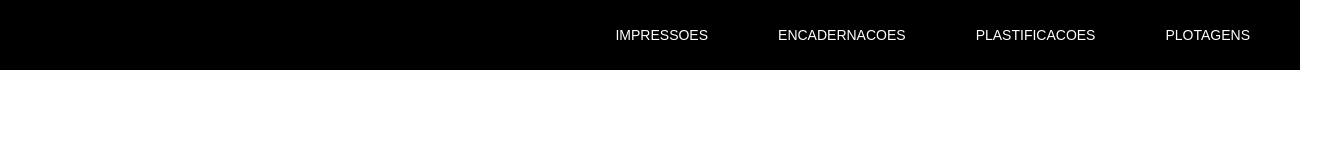
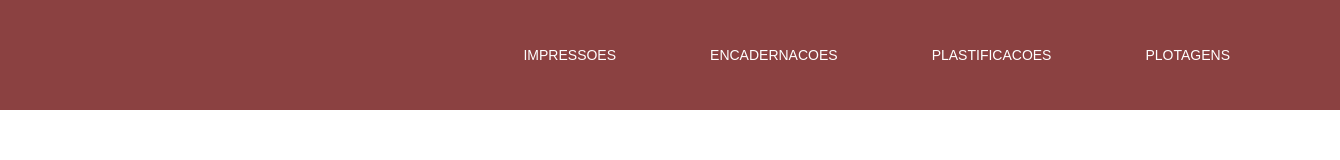
Before and after one commit to WandersonCop/Projeto-Cod-Buddy, a plain HTML site: page index.html in a window 1280 px wide. Shown: the whole page, 1340 px wide, since content can reach past the window. Drawn offline with Linux system fonts and the light colour scheme.

Commit message:
Aula dia 10

```diff
--- a/index.html
+++ b/index.html
@@ -10,14 +10,19 @@
 </head>
 <body>
     <nav class="menu">
+        <label ></label>
+
         <ul>
-            <li> <a href="#">Impressoes</a>
-            <li> <a href="#">Encadernacoes</a>
-            <li> <a href="#">Plastificacoes</a>
-            <li> <a href="#">Plotagens</a>
+            <li> <img src="logo.png" alt="logo copiadora"
 
 
 
+            ></li>
+
+            <li> <a href="#">Impressoes</a></li>
+            <li> <a href="#">Encadernacoes</a></li>
+            <li> <a href="#">Plastificacoes</a></li>
+            <li> <a href="#">Plotagens</a>
             </li>
         </ul>
     </nav>
--- a/style.css
+++ b/style.css
@@ -4,16 +4,16 @@ body{
 }
 .menu{
     width: 100%;
-    background: black  ;
-    padding: 10px ;
+    background: rgb(139, 65, 65)  ;
+    padding: 30px ;
 }
 .menu{
     text-align: right;
 }
 .menu ul li{
     display: inline-block;
-    margin-left: 30px;
-    margin-right: 40px;
+    margin-left: 10px;
+    margin-right: 80px;
 
 }
 
@@ -26,9 +26,18 @@ body{
     text-decoration: none;
 
 
+
 }
 .menu a:hover{
 
     color: orange;
 
     }
+
+.menu img {
+
+    width: 200px;
+    top:-50px;
+    right: 1700px;
+    position:absolute;
+}
```
Also changed, not shown: Sem título.png (added), lo.png (added), logo.png (added).
